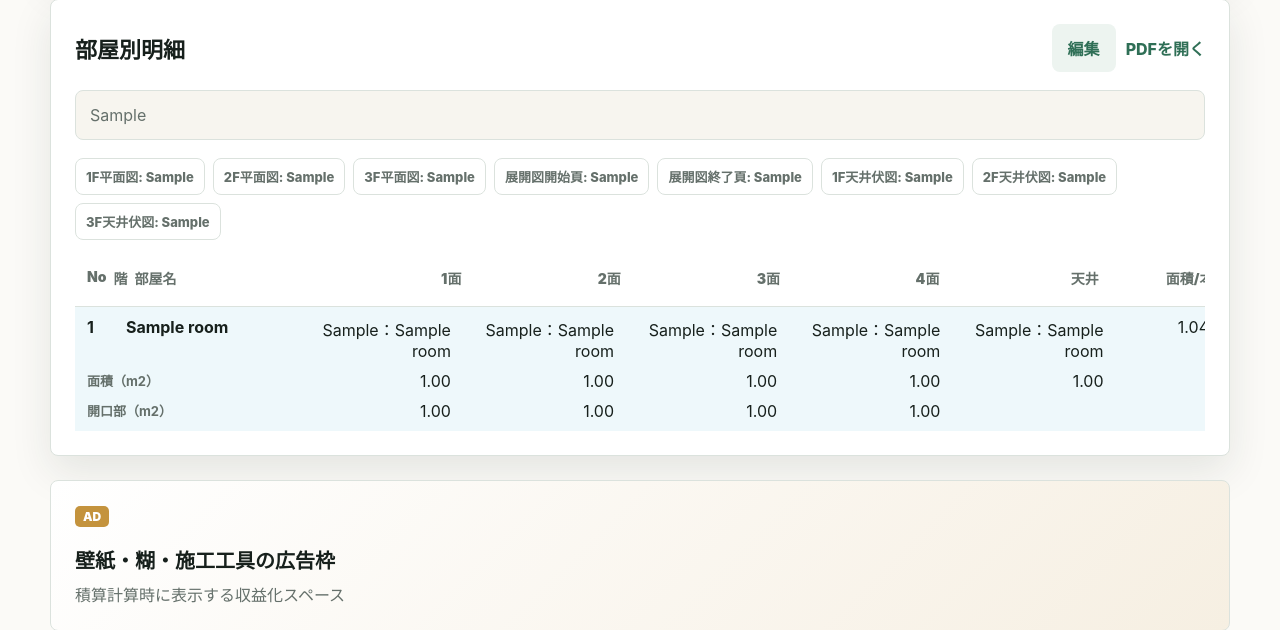
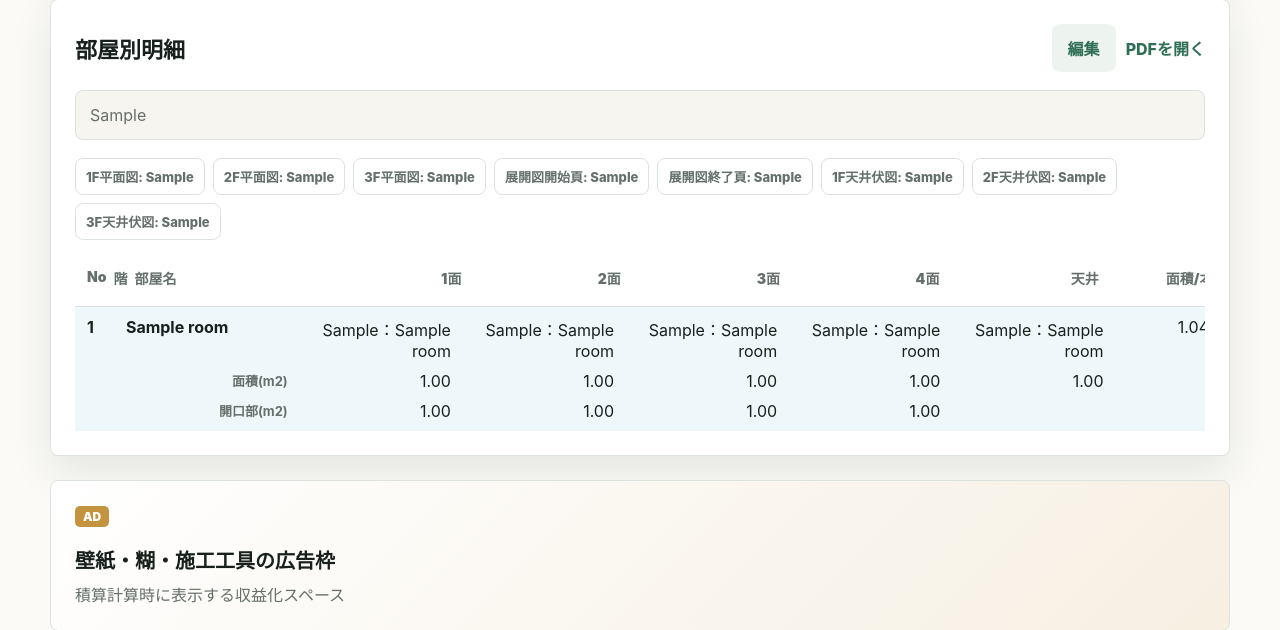
Before and after one commit to masumitachibana4649-creator/Sekisan-Project, a Django app: page /projects/1/ in a window 1280 px wide. Shown: the part 722-1352 px from the top of the page. Run offline with Django 5.2, Linux system fonts and the light colour scheme; a user stored in the database is signed in; data comes from the database, SQL or seed files in the repository; tables that the repository leaves empty hold one stand-in row (values such as "Sample post").

Commit message:
Tighten room measurement labels

```diff
--- a/estimator/static/estimator/styles.css
+++ b/estimator/static/estimator/styles.css
@@ -580,6 +580,7 @@ textarea { resize: vertical; }
   grid-column: 1 / span 3;
   color: var(--muted);
   font-size: 13px;
+  text-align: right;
 }
 
 .room-measure-cell {
--- a/estimator/templates/estimator/project_detail.html
+++ b/estimator/templates/estimator/project_detail.html
@@ -170,14 +170,14 @@
         </span>
         <span class="room-total-cell">{{ room.total_area|floatformat:2 }} m2<br>{{ room.rolls_required }} 本</span>
         <span class="room-note-cell">{{ room.note|room_note }}</span>
-        <strong class="room-sub-label">面積（m2）</strong>
+        <strong class="room-sub-label">面積(m2)</strong>
         <span class="room-measure-cell">{% if edit_mode %}<input name="room_{{ room.pk }}_east_surface_area_m2" type="number" step="0.01" min="0" value="{{ room.east_surface_area_m2 }}">{% else %}{{ room.east_surface_area_m2 }}{% endif %}</span>
         <span class="room-measure-cell">{% if edit_mode %}<input name="room_{{ room.pk }}_west_surface_area_m2" type="number" step="0.01" min="0" value="{{ room.west_surface_area_m2 }}">{% else %}{{ room.west_surface_area_m2 }}{% endif %}</span>
         <span class="room-measure-cell">{% if edit_mode %}<input name="room_{{ room.pk }}_south_surface_area_m2" type="number" step="0.01" min="0" value="{{ room.south_surface_area_m2 }}">{% else %}{{ room.south_surface_area_m2 }}{% endif %}</span>
         <span class="room-measure-cell">{% if edit_mode %}<input name="room_{{ room.pk }}_north_surface_area_m2" type="number" step="0.01" min="0" value="{{ room.north_surface_area_m2 }}">{% else %}{{ room.north_surface_area_m2 }}{% endif %}</span>
         <span class="room-measure-cell">{% if edit_mode %}<input name="room_{{ room.pk }}_ceiling_surface_area_m2" type="number" step="0.01" min="0" value="{{ room.ceiling_surface_area_m2 }}">{% else %}{{ room.ceiling_surface_area_m2 }}{% endif %}</span>
         <span class="room-total-spacer"></span>
-        <strong class="room-sub-label">開口部（m2）</strong>
+        <strong class="room-sub-label">開口部(m2)</strong>
         <span class="room-measure-cell {% if room.east_opening_area_m2 > 0 and "推定" in room.note %}estimated-value{% endif %}">{% if edit_mode %}<input {% if room.east_opening_area_m2 > 0 and "推定" in room.note %}class="estimated-value"{% endif %} name="room_{{ room.pk }}_east_opening_area_m2" type="number" step="0.01" min="0" value="{{ room.east_opening_area_m2 }}">{% else %}{{ room.east_opening_area_m2 }}{% endif %}</span>
         <span class="room-measure-cell {% if room.west_opening_area_m2 > 0 and "推定" in room.note %}estimated-value{% endif %}">{% if edit_mode %}<input {% if room.west_opening_area_m2 > 0 and "推定" in room.note %}class="estimated-value"{% endif %} name="room_{{ room.pk }}_west_opening_area_m2" type="number" step="0.01" min="0" value="{{ room.west_opening_area_m2 }}">{% else %}{{ room.west_opening_area_m2 }}{% endif %}</span>
         <span class="room-measure-cell {% if room.south_opening_area_m2 > 0 and "推定" in room.note %}estimated-value{% endif %}">{% if edit_mode %}<input {% if room.south_opening_area_m2 > 0 and "推定" in room.note %}class="estimated-value"{% endif %} name="room_{{ room.pk }}_south_opening_area_m2" type="number" step="0.01" min="0" value="{{ room.south_opening_area_m2 }}">{% else %}{{ room.south_opening_area_m2 }}{% endif %}</span>
--- a/estimator/tests.py
+++ b/estimator/tests.py
@@ -410,8 +410,8 @@ class WallpaperEstimateTests(TestCase):
 
         response = self.client.get(reverse("project_detail", args=[project.pk]))
 
-        self.assertContains(response, "面積（m2）")
-        self.assertContains(response, "開口部（m2）")
+        self.assertContains(response, "面積(m2)")
+        self.assertContains(response, "開口部(m2)")
 
     def test_project_admin_total_columns_have_japanese_labels(self):
         project_admin = ProjectAdmin(Project, AdminSite())
```
